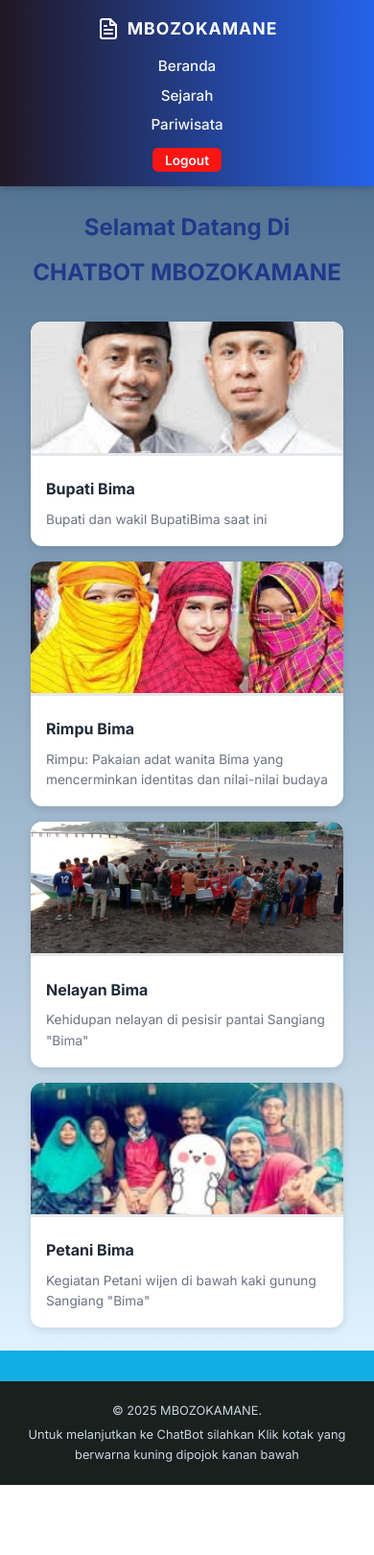
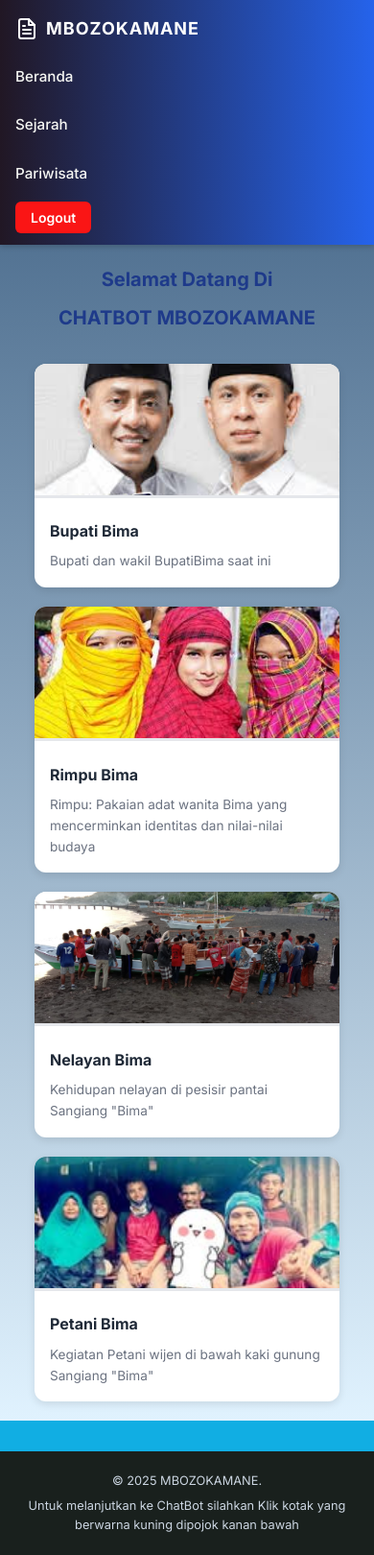
Before and after one commit to MbozoKamanee/firmansyah.github.io, a PHP site: page / in a window 390 px wide. Shown: the whole page at 96% size. Before the commit the page ends 1547 px from the top, so only its background shows below. Run offline with PHP 8.4, Linux system fonts and the light colour scheme; some libraries are stand-ins or nearby versions.

Commit message:
Update styles.css

```diff
--- a/styles.css
+++ b/styles.css
@@ -252,3 +252,54 @@ body {
     font-size: 0.85rem;
   }
 }
+/* Responsif untuk HP */
+@media (max-width: 768px) {
+  .header-container {
+    flex-direction: column;
+    align-items: flex-start;
+  }
+
+  .main-nav {
+    display: flex;
+    flex-direction: column;
+    width: 100%;
+  }
+
+  .nav-link {
+    padding: 10px 0;
+    text-align: left;
+    width: 100%;
+  }
+
+  .card-grid {
+    grid-template-columns: 1fr; /* 1 kolom di HP */
+    gap: 20px;
+  }
+
+  .card {
+    width: 100%;
+  }
+
+  .hero-section {
+    text-align: center;
+    padding: 20px;
+  }
+
+  .section-title {
+    font-size: 20px;
+  }
+
+  .logo-text {
+    font-size: 18px;
+  }
+
+  .logout-button {
+    padding: 8px 16px;
+    font-size: 14px;
+  }
+
+  footer p {
+    font-size: 12px;
+    text-align: center;
+  }
+}
```
